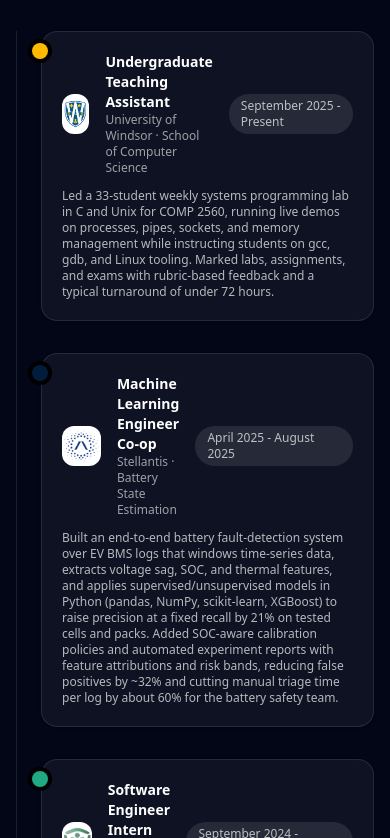
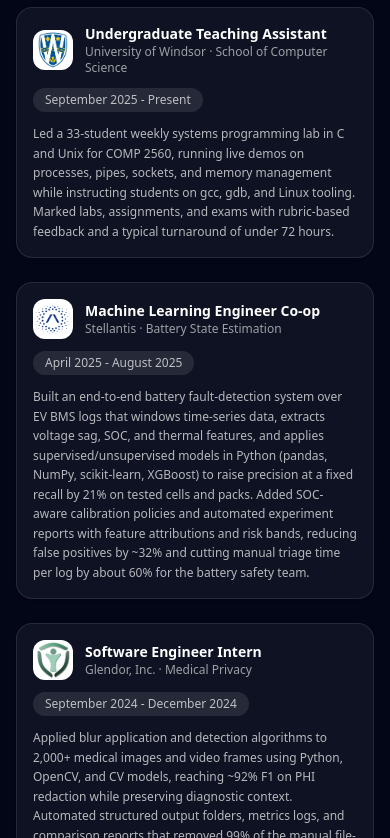
Before and after one commit to AleksaVucak/Portfolio, a Next.js app: page / in a window 390 px wide. Shown: the part 966-1804 px from the top of the page. Built offline with nearby package versions, Linux system fonts and the light colour scheme.

Commit message:
Updated Mobile UI

```diff
--- a/app/page.tsx
+++ b/app/page.tsx
@@ -192,11 +192,11 @@
         {/* WORK EXPERIENCE – vertical timeline */}
         <section
           id="experience"
-          className="border-t border-white/10 px-4 py-16 sm:px-6"
+          className="border-t border-white/10 px-4 py-12 sm:px-6 sm:py-16"
         >
           <div className="mx-auto w-full max-w-5xl">
             {/* centered header + subheading */}
-            <div className="mb-8 space-y-2 text-center">
+            <div className="mb-6 space-y-2 text-center sm:mb-8">
               <h2 className="text-xl font-semibold sm:text-2xl">
                 Work Experience
               </h2>
@@ -205,15 +205,16 @@
               </p>
             </div>
 
-            <ol className="relative space-y-8 border-l border-white/10 pl-6">
+            <ol className="relative space-y-6 pl-0 border-l-0 sm:space-y-8 sm:border-l sm:border-white/10 sm:pl-6">
               {/* TA – TOP (most recent) */}
               <li className="relative">
-                {/* timeline dot – yellow */}
-                <span className="absolute -left-[9px] top-3 h-4 w-4 rounded-full bg-amber-400 ring-4 ring-black" />
-                <article className="rounded-2xl border border-white/10 bg-white/5 p-5 shadow-sm transition hover:-translate-y-1 hover:shadow-lg">
-                  <div className="flex items-center justify-between gap-4">
+                {/* timeline dot – yellow (desktop only) */}
+                <span className="absolute hidden h-4 w-4 -left-[9px] top-5 rounded-full bg-amber-400 ring-4 ring-black sm:block" />
+                <article className="rounded-2xl border border-white/10 bg-white/5 p-4 shadow-sm transition hover:-translate-y-1 hover:shadow-lg sm:p-5">
+                  <div className="flex flex-col gap-3 sm:flex-row sm:items-center sm:justify-between sm:gap-4">
+                    <div className="flex items-center gap-3 sm:gap-4">
                       {/* UWindsor logo */}
-                    <div className="relative h-10 w-10 rounded-xl bg-white">
+                      <div className="relative h-10 w-10 shrink-0 rounded-xl bg-white">
                         <Image
                           src="/uow.png"
                           alt="University of Windsor logo"
@@ -221,7 +222,7 @@
                           className="object-contain"
                         />
                       </div>
-                    <div className="flex-1">
+                      <div>
                         <h3 className="text-sm font-semibold sm:text-base">
                           Undergraduate Teaching Assistant
                         </h3>
@@ -229,11 +230,13 @@
                           University of Windsor · School of Computer Science
                         </p>
                       </div>
-                    <span className="rounded-full bg-white/10 px-3 py-1 text-xs font-medium text-white/70">
+                    </div>
+
+                    <span className="self-start rounded-full bg-white/10 px-3 py-1 text-xs font-medium text-white/70 sm:self-center">
                       September 2025 - Present
                     </span>
                   </div>
-                  <p className="mt-3 text-xs text-white/70 sm:text-sm">
+                  <p className="mt-3 text-xs leading-relaxed text-white/70 sm:text-sm">
                     Led a 33-student weekly systems programming lab in C and
                     Unix for COMP 2560, running live demos on processes, pipes,
                     sockets, and memory management while instructing students on
@@ -246,12 +249,13 @@
 
               {/* Stellantis – middle */}
               <li className="relative">
-                {/* timeline dot – Stellantis blue */}
-                <span className="absolute -left-[9px] top-3 h-4 w-4 rounded-full bg-[#001D3D] ring-4 ring-black" />
-                <article className="rounded-2xl border border-white/10 bg-white/5 p-5 shadow-sm transition hover:-translate-y-1 hover:shadow-lg">
-                  <div className="flex items-center justify-between gap-4">
+                {/* timeline dot – Stellantis blue (desktop only) */}
+                <span className="absolute hidden h-4 w-4 -left-[9px] top-5 rounded-full bg-[#001D3D] ring-4 ring-black sm:block" />
+                <article className="rounded-2xl border border-white/10 bg-white/5 p-4 shadow-sm transition hover:-translate-y-1 hover:shadow-lg sm:p-5">
+                  <div className="flex flex-col gap-3 sm:flex-row sm:items-center sm:justify-between sm:gap-4">
+                    <div className="flex items-center gap-3 sm:gap-4">
                       {/* Stellantis logo */}
-                    <div className="relative h-10 w-10 rounded-xl bg-white">
+                      <div className="relative h-10 w-10 shrink-0 rounded-xl bg-white">
                         <Image
                           src="/stellantis.png"
                           alt="Stellantis logo"
@@ -259,7 +263,7 @@
                           className="object-contain scale-140"
                         />
                       </div>
-                    <div className="flex-1">
+                      <div>
                         <h3 className="text-sm font-semibold sm:text-base">
                           Machine Learning Engineer Co-op
                         </h3>
@@ -267,11 +271,13 @@
                           Stellantis · Battery State Estimation
                         </p>
                       </div>
-                    <span className="rounded-full bg-white/10 px-3 py-1 text-xs font-medium text-white/70">
+                    </div>
+
+                    <span className="self-start rounded-full bg-white/10 px-3 py-1 text-xs font-medium text-white/70 sm:self-center">
                       April 2025 - August 2025
                     </span>
                   </div>
-                  <p className="mt-3 text-xs text-white/70 sm:text-sm">
+                  <p className="mt-3 text-xs leading-relaxed text-white/70 sm:text-sm">
                     Built an end-to-end battery fault-detection system over EV
                     BMS logs that windows time-series data, extracts voltage
                     sag, SOC, and thermal features, and applies
@@ -288,12 +294,13 @@
 
               {/* Glendor – bottom (oldest) */}
               <li className="relative">
-                {/* timeline dot – Glendor green */}
-                <span className="absolute -left-[9px] top-3 h-4 w-4 rounded-full bg-[#1fa985] ring-4 ring-black" />
-                <article className="rounded-2xl border border-white/10 bg-white/5 p-5 shadow-sm transition hover:-translate-y-1 hover:shadow-lg">
-                  <div className="flex items-center justify-between gap-4">
+                {/* timeline dot – Glendor green (desktop only) */}
+                <span className="absolute hidden h-4 w-4 -left-[9px] top-5 rounded-full bg-[#1fa985] ring-4 ring-black sm:block" />
+                <article className="rounded-2xl border border-white/10 bg-white/5 p-4 shadow-sm transition hover:-translate-y-1 hover:shadow-lg sm:p-5">
+                  <div className="flex flex-col gap-3 sm:flex-row sm:items-center sm:justify-between sm:gap-4">
+                    <div className="flex items-center gap-3 sm:gap-4">
                       {/* Glendor logo */}
-                    <div className="relative h-10 w-10 rounded-xl bg-white">
+                      <div className="relative h-10 w-10 shrink-0 rounded-xl bg-white">
                         <Image
                           src="/glendor.svg"
                           alt="Glendor logo"
@@ -301,7 +308,7 @@
                           className="object-contain"
                         />
                       </div>
-                    <div className="flex-1">
+                      <div>
                         <h3 className="text-sm font-semibold sm:text-base">
                           Software Engineer Intern
                         </h3>
@@ -309,11 +316,13 @@
                           Glendor, Inc. · Medical Privacy
                         </p>
                       </div>
-                    <span className="rounded-full bg-white/10 px-3 py-1 text-xs font-medium text-white/70">
+                    </div>
+
+                    <span className="self-start rounded-full bg-white/10 px-3 py-1 text-xs font-medium text-white/70 sm:self-center">
                       September 2024 - December 2024
                     </span>
                   </div>
-                  <p className="mt-3 text-xs text-white/70 sm:text-sm">
+                  <p className="mt-3 text-xs leading-relaxed text-white/70 sm:text-sm">
                     Applied blur application and detection algorithms to 2,000+
                     medical images and video frames using Python, OpenCV, and CV
                     models, reaching ~92% F1 on PHI redaction while preserving
```
Lines whose indentation alone changed are shown as unchanged.
